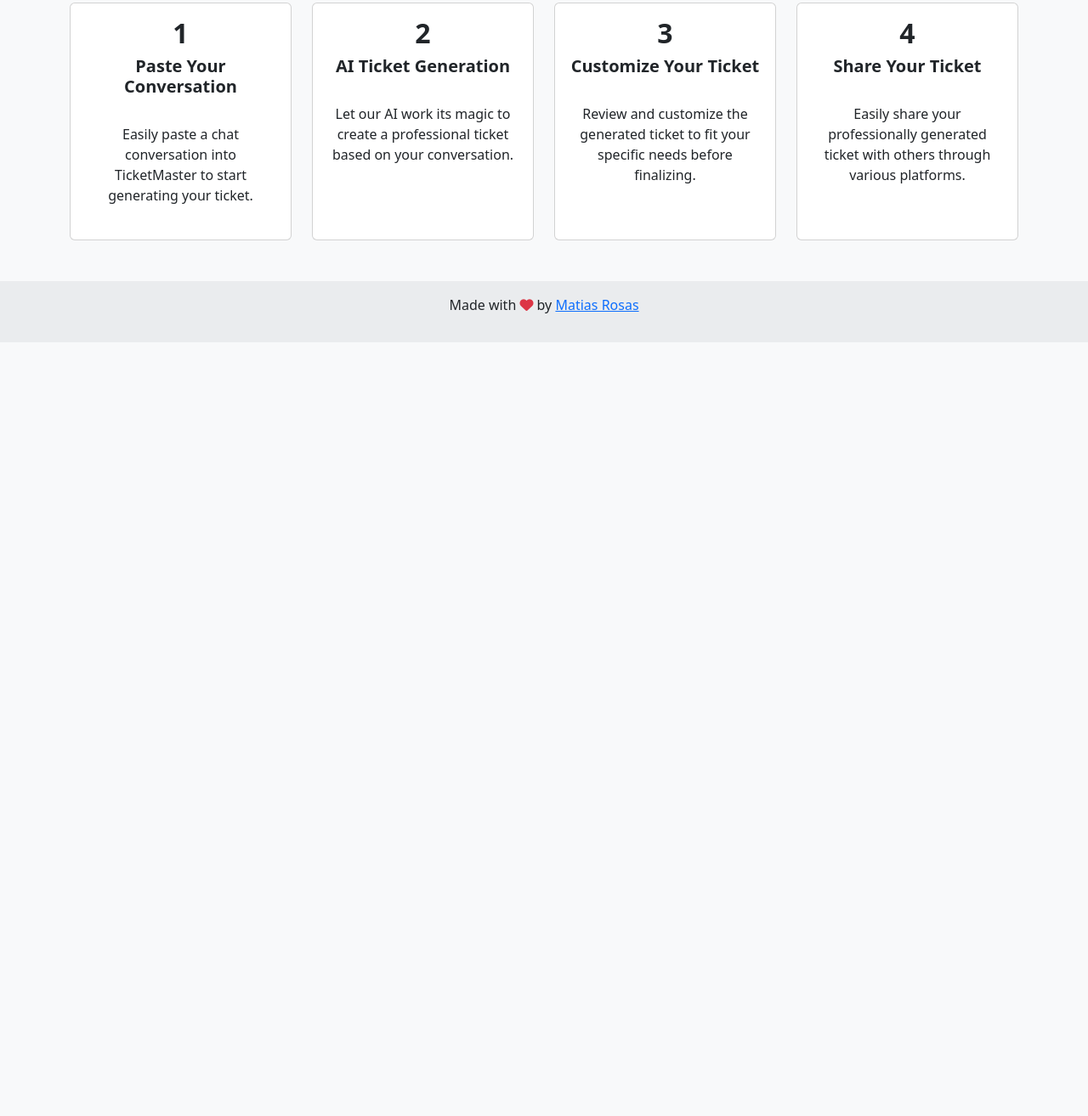
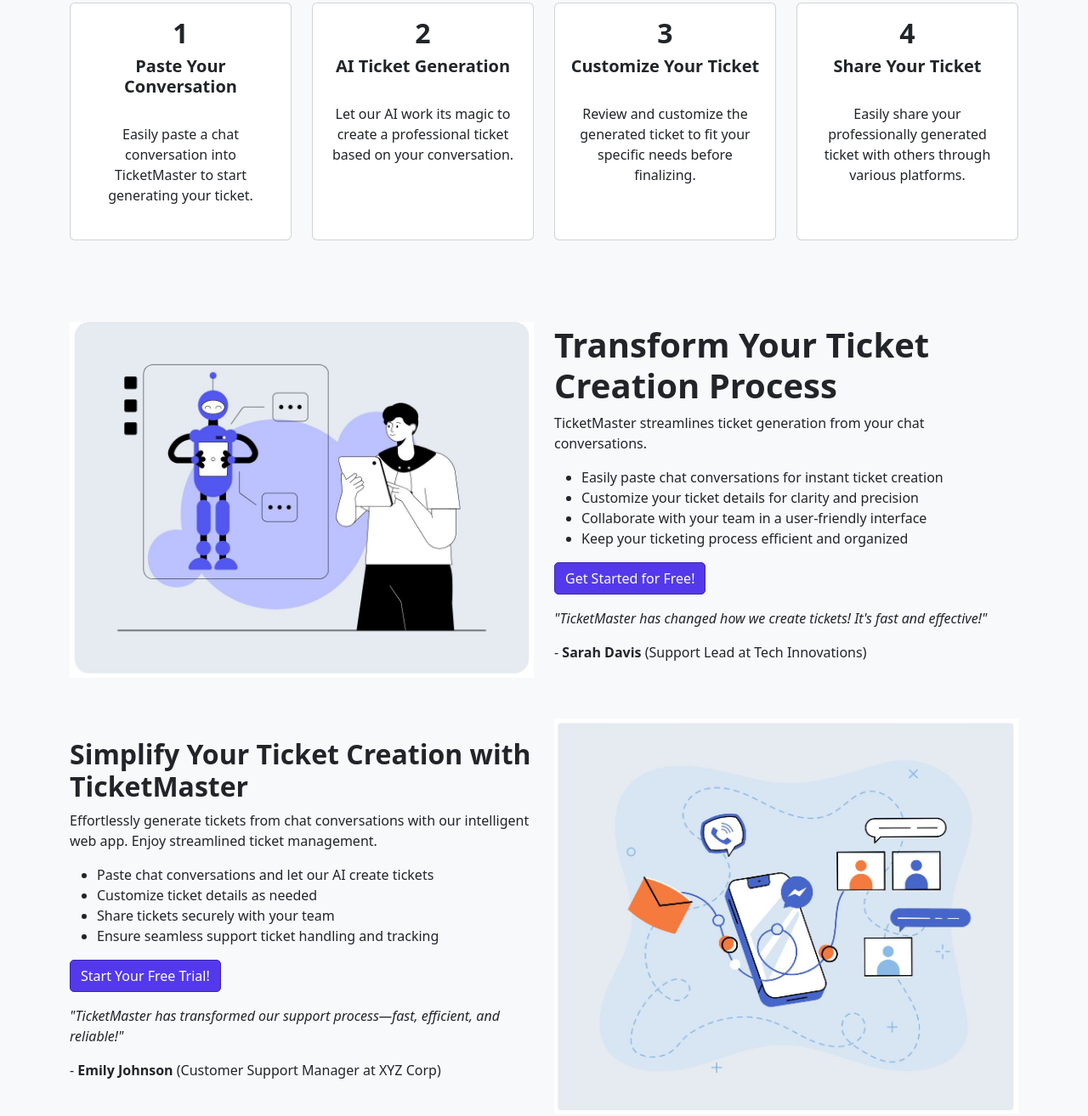
Before and after one commit to MatiRosas31/Ticket-Master-Creator, a React app: page /landing in a window 1280 px wide. Shown: the part 706-2020 px from the top of the page at 85% size. Before the commit the page ends 1109 px from the top, so only its background shows below. Built offline with nearby package versions, Linux system fonts and the light colour scheme; no server answers.

Commit message:
Add landing page enhancements; include new content sections, images, and style updates for improved user engagement

```diff
--- a/src/front/js/pages/landing.js
+++ b/src/front/js/pages/landing.js
@@ -3,12 +3,14 @@
 import 'bootstrap/dist/css/bootstrap.min.css';
 import frontimg from "../../img/imgfrontlanding.jpg"
 import profilePic from "../../img/fakepic.jpg"
+import simplifyimg from "../../img/simplifyimg.jpg"
+import transformimg from "../../img/transformimg.jpg"
 const LandingPage = () => {
     const navigate = useNavigate();
 
     return (
         <div>
-        <div className="container-fluid p-5 bg-light text-dark">
+        <div id='jumbotron' className="container-fluid p-5 bg-light text-dark">
             <div className="row align-items-center">
                 <div className="col-md-6">
                     <h1 className="display-4 fw-bold">Create Tickets Effortlessly</h1>
@@ -82,6 +84,51 @@
           </div>
         </div>
       </div>
+      <div className="container py-5">
+      <div className="row mb-5 align-items-center">
+        <div className="col-md-6">
+          <img src={transformimg} alt="AI Bot" className="img-fluid" />
+        </div>
+        <div className="col-md-6">
+          <h1 className="fw-bold">Transform Your Ticket Creation Process</h1>
+          <p>TicketMaster streamlines ticket generation from your chat conversations.</p>
+          <ul>
+            <li>Easily paste chat conversations for instant ticket creation</li>
+            <li>Customize your ticket details for clarity and precision</li>
+            <li>Collaborate with your team in a user-friendly interface</li>
+            <li>Keep your ticketing process efficient and organized</li>
+          </ul>
+          <button className="btn1 btn-violet">Get Started for Free!</button>
+          <blockquote className="mt-3">
+            <p><em>"TicketMaster has changed how we create tickets! It's fast and effective!"</em></p>
+            <footer>- <strong>Sarah Davis</strong> (Support Lead at Tech Innovations)</footer>
+          </blockquote>
+        </div>
+      </div>
+
+      <div className="row align-items-center">
+        <div className="col-md-6">
+          <h2 className="fw-bold">Simplify Your Ticket Creation with TicketMaster</h2>
+          <p>
+            Effortlessly generate tickets from chat conversations with our intelligent web app. Enjoy streamlined ticket management.
+          </p>
+          <ul>
+            <li>Paste chat conversations and let our AI create tickets</li>
+            <li>Customize ticket details as needed</li>
+            <li>Share tickets securely with your team</li>
+            <li>Ensure seamless support ticket handling and tracking</li>
+          </ul>
+          <button className="btn1 btn-violet">Start Your Free Trial!</button>
+          <blockquote className="mt-3">
+            <p><em>"TicketMaster has transformed our support process—fast, efficient, and reliable!"</em></p>
+            <footer>- <strong>Emily Johnson</strong> (Customer Support Manager at XYZ Corp)</footer>
+          </blockquote>
+        </div>
+        <div className="col-md-6">
+          <img src={simplifyimg} alt="Phone and Chat" className="img-fluid" />
+        </div>
+      </div>
+    </div>
     </div>
     );
 };
--- a/src/front/styles/home.css
+++ b/src/front/styles/home.css
@@ -112,3 +112,8 @@
   border-color: rgb(58, 37, 177);
   color: white;
 }
+
+#jumbotron {
+ background: linear-gradient(to bottom, #f8f9fa, #E7ECF2);
+  /* background-color: #E7ECF2; */
+}
--- /dev/null
+++ b/src/text.txt
@@ -0,0 +1 @@
+Hola Mundo
```
Also changed, not shown: src/front/img/simplifyimg.JPG (added), src/front/img/transformimg.JPG (added), 1 other file.
